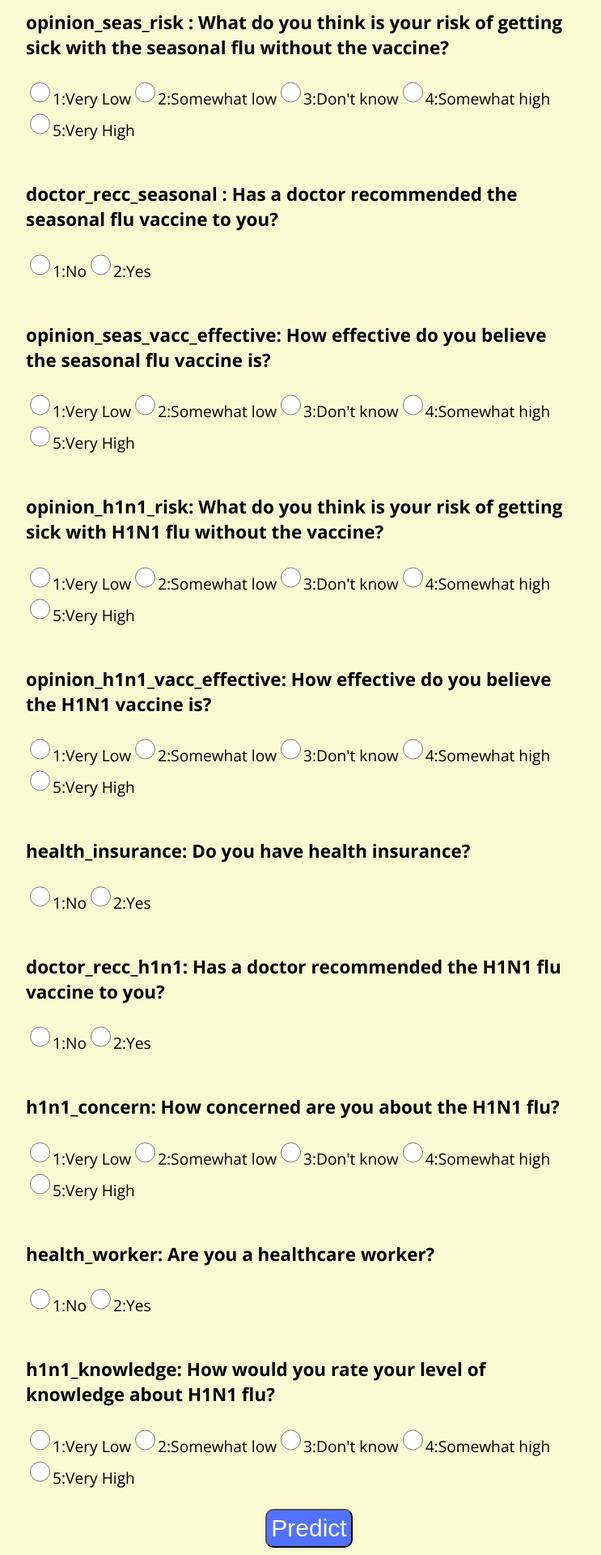
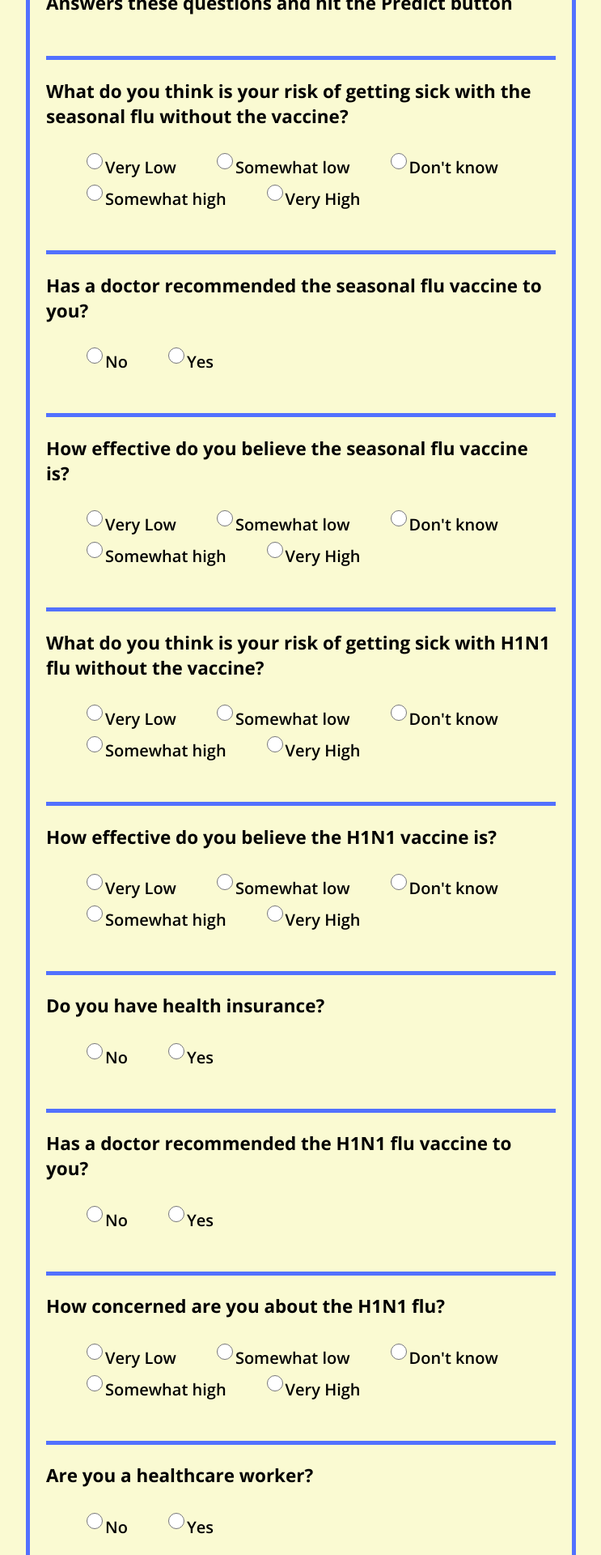
Before and after one commit to sarthakmishraa/fluence, a React (Create React App) app: page /model1 in a window 1280 px wide. Shown: the part 320-2240 px from the top of the page at 81% size, without its empty margins (268-1011 px from the left). Built offline with nearby package versions, Linux system fonts and the light colour scheme.

Commit message:
improved UI

```diff
--- a/src/App.css
+++ b/src/App.css
@@ -109,7 +109,13 @@ code {
 }
 
 .RadioButton {
-    width: 25px;
+    width: 20px;
+    margin-left: 50px;
+}
+
+.RadioButtons {
+    font-size: 20px;
+    font-weight: 600;
 }
 
 /* About page styling */
@@ -158,10 +164,16 @@ code {
     margin-top: 50px;
     color: black;
     font-size: larger;
+
+    box-sizing: border-box;
+    padding: 30px 20px;
+    border: 5px solid #5271ff;
+    border-radius: 20px;
 }
 
 .ModelInput {
     margin-top: 50px;
+    border-top: 5px solid #5271ff;
 }
 
 .ModelInputs input {
@@ -176,7 +188,8 @@ code {
 }
 
 .ModelInputPredictButton {
-    margin-top: 25px;
+    margin-top: 50px;
+    margin-right: 100px;
     text-align: center;
 }
 
--- a/src/Model1.js
+++ b/src/Model1.js
@@ -102,89 +102,89 @@ function Model1() {
         <h3>Answers these questions and hit the Predict button</h3>
 
         <div className='ModelInput'>
-          <h3>opinion_seas_risk : What do you think is your risk of getting sick with the seasonal flu without the vaccine?</h3>
+          <h3>What do you think is your risk of getting sick with the seasonal flu without the vaccine?</h3>
           <div className='RadioButtons'>
-            <label><input className='RadioButton' type='radio' value = '1' name='opinion_seas_risk' onChange={(event) => onValueChange1(3, event)} checked={selectedOption1 === '1'}></input>1:Very Low</label>
+            <label><input className='RadioButton' type='radio' value = '1' name='opinion_seas_risk' onChange={(event) => onValueChange1(3, event)} checked={selectedOption1 === '1'}></input>Very Low</label>
 
-            <label><input className='RadioButton' type='radio' value = '2' name='opinion_seas_risk' onChange={(event) => onValueChange1(3, event)} checked={selectedOption1 === '2'}></input>2:Somewhat low</label>
+            <label><input className='RadioButton' type='radio' value = '2' name='opinion_seas_risk' onChange={(event) => onValueChange1(3, event)} checked={selectedOption1 === '2'}></input>Somewhat low</label>
 
-            <label><input className='RadioButton' type='radio' value = '3' name='opinion_seas_risk' onChange={(event) => onValueChange1(3, event)} checked={selectedOption1 === '3'}></input>3:Don't know</label>
+            <label><input className='RadioButton' type='radio' value = '3' name='opinion_seas_risk' onChange={(event) => onValueChange1(3, event)} checked={selectedOption1 === '3'}></input>Don't know</label>
 
-            <label><input className='RadioButton' type='radio' value = '4' name='opinion_seas_risk' onChange={(event) => onValueChange1(3, event)} checked={selectedOption1 === '4'}></input>4:Somewhat high</label>
+            <label><input className='RadioButton' type='radio' value = '4' name='opinion_seas_risk' onChange={(event) => onValueChange1(3, event)} checked={selectedOption1 === '4'}></input>Somewhat high</label>
 
-            <label><input className='RadioButton' type='radio' value = '5' name='opinion_seas_risk' onChange={(event) => onValueChange1(3, event)} checked={selectedOption1 === '5'}></input>5:Very High</label>
+            <label><input className='RadioButton' type='radio' value = '5' name='opinion_seas_risk' onChange={(event) => onValueChange1(3, event)} checked={selectedOption1 === '5'}></input>Very High</label>
           </div>
         </div>
 
         <div className='ModelInput'>
-          <h3>doctor_recc_seasonal : Has a doctor recommended the seasonal flu vaccine to you?</h3>
+          <h3>Has a doctor recommended the seasonal flu vaccine to you?</h3>
           <div className='RadioButtons'>
-            <label><input className='RadioButton' type='radio' value = '0' name='doctor_recc_seasonal' onChange={(event) => onValueChange2(4, event)} checked={selectedOption2 === '0'}></input>1:No</label>
+            <label><input className='RadioButton' type='radio' value = '0' name='doctor_recc_seasonal' onChange={(event) => onValueChange2(4, event)} checked={selectedOption2 === '0'}></input>No</label>
 
-            <label><input className='RadioButton' type='radio' value = '1' name='doctor_recc_seasonal' onChange={(event) => onValueChange2(4, event)} checked={selectedOption2 === '1'}></input>2:Yes</label>
+            <label><input className='RadioButton' type='radio' value = '1' name='doctor_recc_seasonal' onChange={(event) => onValueChange2(4, event)} checked={selectedOption2 === '1'}></input>Yes</label>
           </div>
         </div>
 
         <div className='ModelInput'>
-          <h3>opinion_seas_vacc_effective: How effective do you believe the seasonal flu vaccine is?</h3>
+          <h3>How effective do you believe the seasonal flu vaccine is?</h3>
           <div className='RadioButtons'>
-            <label><input className='RadioButton' type='radio' value = '1' name='opinion_seas_vacc_effective' onChange={(event) => onValueChange3(5, event)} checked={selectedOption3 === '1'}></input>1:Very Low</label>
+            <label><input className='RadioButton' type='radio' value = '1' name='opinion_seas_vacc_effective' onChange={(event) => onValueChange3(5, event)} checked={selectedOption3 === '1'}></input>Very Low</label>
 
-            <label><input className='RadioButton' type='radio' value = '2' name='opinion_seas_vacc_effective' onChange={(event) => onValueChange3(5, event)} checked={selectedOption3 === '2'}></input>2:Somewhat low</label>
+            <label><input className='RadioButton' type='radio' value = '2' name='opinion_seas_vacc_effective' onChange={(event) => onValueChange3(5, event)} checked={selectedOption3 === '2'}></input>Somewhat low</label>
 
-            <label><input className='RadioButton' type='radio' value = '3' name='opinion_seas_vacc_effective' onChange={(event) => onValueChange3(5, event)} checked={selectedOption3 === '3'}></input>3:Don't know</label>
+            <label><input className='RadioButton' type='radio' value = '3' name='opinion_seas_vacc_effective' onChange={(event) => onValueChange3(5, event)} checked={selectedOption3 === '3'}></input>Don't know</label>
 
-            <label><input className='RadioButton' type='radio' value = '4' name='opinion_seas_vacc_effective' onChange={(event) => onValueChange3(5, event)} checked={selectedOption3 === '4'}></input>4:Somewhat high</label>
+            <label><input className='RadioButton' type='radio' value = '4' name='opinion_seas_vacc_effective' onChange={(event) => onValueChange3(5, event)} checked={selectedOption3 === '4'}></input>Somewhat high</label>
 
-            <label><input className='RadioButton' type='radio' value = '5' name='opinion_seas_vacc_effective' onChange={(event) => onValueChange3(5, event)} checked={selectedOption3 === '5'}></input>5:Very High</label>
+            <label><input className='RadioButton' type='radio' value = '5' name='opinion_seas_vacc_effective' onChange={(event) => onValueChange3(5, event)} checked={selectedOption3 === '5'}></input>Very High</label>
           </div>
         </div>
 
         <div className='ModelInput'>
-          <h3>opinion_h1n1_risk: What do you think is your risk of getting sick with H1N1 flu without the vaccine?</h3>
+          <h3>What do you think is your risk of getting sick with H1N1 flu without the vaccine?</h3>
           <div className='RadioButtons'>
-            <label><input className='RadioButton' type='radio' value = '1' name='opinion_h1n1_risk' onChange={(event) => onValueChange4(1, event)} checked={selectedOption4 === '1'}></input>1:Very Low</label>
+            <label><input className='RadioButton' type='radio' value = '1' name='opinion_h1n1_risk' onChange={(event) => onValueChange4(1, event)} checked={selectedOption4 === '1'}></input>Very Low</label>
 
-            <label><input className='RadioButton' type='radio' value = '2' name='opinion_h1n1_risk' onChange={(event) => onValueChange4(1, event)} checked={selectedOption4 === '2'}></input>2:Somewhat low</label>
+            <label><input className='RadioButton' type='radio' value = '2' name='opinion_h1n1_risk' onChange={(event) => onValueChange4(1, event)} checked={selectedOption4 === '2'}></input>Somewhat low</label>
 
-            <label><input className='RadioButton' type='radio' value = '3' name='opinion_h1n1_risk' onChange={(event) => onValueChange4(1, event)} checked={selectedOption4 === '3'}></input>3:Don't know</label>
+            <label><input className='RadioButton' type='radio' value = '3' name='opinion_h1n1_risk' onChange={(event) => onValueChange4(1, event)} checked={selectedOption4 === '3'}></input>Don't know</label>
 
-            <label><input className='RadioButton' type='radio' value = '4' name='opinion_h1n1_risk' onChange={(event) => onValueChange4(1, event)} checked={selectedOption4 === '4'}></input>4:Somewhat high</label>
+            <label><input className='RadioButton' type='radio' value = '4' name='opinion_h1n1_risk' onChange={(event) => onValueChange4(1, event)} checked={selectedOption4 === '4'}></input>Somewhat high</label>
 
-            <label><input className='RadioButton' type='radio' value = '5' name='opinion_h1n1_risk' onChange={(event) => onValueChange4(1, event)} checked={selectedOption4 === '5'}></input>5:Very High</label>
+            <label><input className='RadioButton' type='radio' value = '5' name='opinion_h1n1_risk' onChange={(event) => onValueChange4(1, event)} checked={selectedOption4 === '5'}></input>Very High</label>
           </div>
         </div>
 
         <div className='ModelInput'>
-          <h3>opinion_h1n1_vacc_effective: How effective do you believe the H1N1 vaccine is?</h3>
+          <h3>How effective do you believe the H1N1 vaccine is?</h3>
           <div className='RadioButtons'>
-            <label><input className='RadioButton' type='radio' value = '1' name='opinion_h1n1_vacc_effective' onChange={(event) => onValueChange5(2, event)} checked={selectedOption5 === '1'}></input>1:Very Low</label>
+            <label><input className='RadioButton' type='radio' value = '1' name='opinion_h1n1_vacc_effective' onChange={(event) => onValueChange5(2, event)} checked={selectedOption5 === '1'}></input>Very Low</label>
 
-            <label><input className='RadioButton' type='radio' value = '2' name='opinion_h1n1_vacc_effective' onChange={(event) => onValueChange5(2, event)} checked={selectedOption5 === '2'}></input>2:Somewhat low</label>
+            <label><input className='RadioButton' type='radio' value = '2' name='opinion_h1n1_vacc_effective' onChange={(event) => onValueChange5(2, event)} checked={selectedOption5 === '2'}></input>Somewhat low</label>
 
-            <label><input className='RadioButton' type='radio' value = '3' name='opinion_h1n1_vacc_effective' onChange={(event) => onValueChange5(2, event)} checked={selectedOption5 === '3'}></input>3:Don't know</label>
+            <label><input className='RadioButton' type='radio' value = '3' name='opinion_h1n1_vacc_effective' onChange={(event) => onValueChange5(2, event)} checked={selectedOption5 === '3'}></input>Don't know</label>
 
-            <label><input className='RadioButton' type='radio' value = '4' name='opinion_h1n1_vacc_effective' onChange={(event) => onValueChange5(2, event)} checked={selectedOption5 === '4'}></input>4:Somewhat high</label>
+            <label><input className='RadioButton' type='radio' value = '4' name='opinion_h1n1_vacc_effective' onChange={(event) => onValueChange5(2, event)} checked={selectedOption5 === '4'}></input>Somewhat high</label>
 
-            <label><input className='RadioButton' type='radio' value = '5' name='opinion_h1n1_vacc_effective' onChange={(event) => onValueChange5(2, event)} checked={selectedOption5 === '5'}></input>5:Very High</label>
+            <label><input className='RadioButton' type='radio' value = '5' name='opinion_h1n1_vacc_effective' onChange={(event) => onValueChange5(2, event)} checked={selectedOption5 === '5'}></input>Very High</label>
           </div>
         </div>
 
         <div className='ModelInput'>
-          <h3>health_insurance: Do you have health insurance?</h3>
+          <h3>Do you have health insurance?</h3>
           <div className='RadioButtons'>
-            <label><input className='RadioButton' type='radio' value = '0' name='health_insurance' onChange={(event) => onValueChange6(8, event)} checked={selectedOption6 === '0'}></input>1:No</label>
+            <label><input className='RadioButton' type='radio' value = '0' name='health_insurance' onChange={(event) => onValueChange6(8, event)} checked={selectedOption6 === '0'}></input>No</label>
 
-            <label><input className='RadioButton' type='radio' value = '1' name='health_insurance' onChange={(event) => onValueChange6(8, event)} checked={selectedOption6 === '1'}></input>2:Yes</label>
+            <label><input className='RadioButton' type='radio' value = '1' name='health_insurance' onChange={(event) => onValueChange6(8, event)} checked={selectedOption6 === '1'}></input>Yes</label>
           </div>
         </div>
 
         <div className='ModelInput'>
-          <h3>doctor_recc_h1n1: Has a doctor recommended the H1N1 flu vaccine to you?</h3>
+          <h3>Has a doctor recommended the H1N1 flu vaccine to you?</h3>
           <div className='RadioButtons'>
-            <label><input className='RadioButton' type='radio' value = '0' name='doctor_recc_h1n1' onChange={(event) => onValueChange7(0, event)} checked={selectedOption7 === '0'}></input>1:No</label>
+            <label><input className='RadioButton' type='radio' value = '0' name='doctor_recc_h1n1' onChange={(event) => onValueChange7(0, event)} checked={selectedOption7 === '0'}></input>No</label>
 
-            <label><input className='RadioButton' type='radio' value = '1' name='doctor_recc_h1n1' onChange={(event) => onValueChange7(0, event)} checked={selectedOption7 === '1'}></input>2:Yes</label>
+            <label><input className='RadioButton' type='radio' value = '1' name='doctor_recc_h1n1' onChange={(event) => onValueChange7(0, event)} checked={selectedOption7 === '1'}></input>Yes</label>
           </div>
         </div>
 
@@ -194,26 +194,26 @@ function Model1() {
         </div> */}
 
         <div className='ModelInput'>
-          <h3>h1n1_concern: How concerned are you about the H1N1 flu?</h3>
+          <h3>How concerned are you about the H1N1 flu?</h3>
           <div className='RadioButtons'>
-            <label><input className='RadioButton' type='radio' value = '1' name='h1n1_concern' onChange={(event) => onValueChange8(7, event)} checked={selectedOption8 === '1'}></input>1:Very Low</label>
+            <label><input className='RadioButton' type='radio' value = '1' name='h1n1_concern' onChange={(event) => onValueChange8(7, event)} checked={selectedOption8 === '1'}></input>Very Low</label>
 
-            <label><input className='RadioButton' type='radio' value = '2' name='h1n1_concern' onChange={(event) => onValueChange8(7, event)} checked={selectedOption8 === '2'}></input>2:Somewhat low</label>
+            <label><input className='RadioButton' type='radio' value = '2' name='h1n1_concern' onChange={(event) => onValueChange8(7, event)} checked={selectedOption8 === '2'}></input>Somewhat low</label>
 
-            <label><input className='RadioButton' type='radio' value = '3' name='h1n1_concern' onChange={(event) => onValueChange8(7, event)} checked={selectedOption8 === '3'}></input>3:Don't know</label>
+            <label><input className='RadioButton' type='radio' value = '3' name='h1n1_concern' onChange={(event) => onValueChange8(7, event)} checked={selectedOption8 === '3'}></input>Don't know</label>
 
-            <label><input className='RadioButton' type='radio' value = '4' name='h1n1_concern' onChange={(event) => onValueChange8(7, event)} checked={selectedOption8 === '4'}></input>4:Somewhat high</label>
+            <label><input className='RadioButton' type='radio' value = '4' name='h1n1_concern' onChange={(event) => onValueChange8(7, event)} checked={selectedOption8 === '4'}></input>Somewhat high</label>
 
-            <label><input className='RadioButton' type='radio' value = '5' name='h1n1_concern' onChange={(event) => onValueChange8(7, event)} checked={selectedOption8 === '5'}></input>5:Very High</label>
+            <label><input className='RadioButton' type='radio' value = '5' name='h1n1_concern' onChange={(event) => onValueChange8(7, event)} checked={selectedOption8 === '5'}></input>Very High</label>
           </div>
         </div>
 
         <div className='ModelInput'>
-          <h3>health_worker: Are you a healthcare worker?</h3>
+          <h3>Are you a healthcare worker?</h3>
           <div className='RadioButtons'>
-            <label><input className='RadioButton' type='radio' value = '0' name='health_worker' onChange={(event) => onValueChange9(6, event)} checked={selectedOption9 === '0'}></input>1:No</label>
+            <label><input className='RadioButton' type='radio' value = '0' name='health_worker' onChange={(event) => onValueChange9(6, event)} checked={selectedOption9 === '0'}></input>No</label>
 
-            <label><input className='RadioButton' type='radio' value = '1' name='health_worker' onChange={(event) => onValueChange9(6, event)} checked={selectedOption9 === '1'}></input>2:Yes</label>
+            <label><input className='RadioButton' type='radio' value = '1' name='health_worker' onChange={(event) => onValueChange9(6, event)} checked={selectedOption9 === '1'}></input>Yes</label>
           </div>
         </div>
 
@@ -223,17 +223,17 @@ function Model1() {
         </div> */}
 
         <div className='ModelInput'>
-          <h3>h1n1_knowledge: How would you rate your level of knowledge about H1N1 flu?</h3>
+          <h3>How would you rate your level of knowledge about H1N1 flu?</h3>
           <div className='RadioButtons'>
-            <label><input className='RadioButton' type='radio' value = '1' name='h1n1_knowledge' onChange={(event) => onValueChange10(9, event)} checked={selectedOption10 === '1'}></input>1:Very Low</label>
+            <label><input className='RadioButton' type='radio' value = '1' name='h1n1_knowledge' onChange={(event) => onValueChange10(9, event)} checked={selectedOption10 === '1'}></input>Very Low</label>
 
-            <label><input className='RadioButton' type='radio' value = '2' name='h1n1_knowledge' onChange={(event) => onValueChange10(9, event)} checked={selectedOption10 === '2'}></input>2:Somewhat low</label>
+            <label><input className='RadioButton' type='radio' value = '2' name='h1n1_knowledge' onChange={(event) => onValueChange10(9, event)} checked={selectedOption10 === '2'}></input>Somewhat low</label>
 
-            <label><input className='RadioButton' type='radio' value = '3' name='h1n1_knowledge' onChange={(event) => onValueChange10(9, event)} checked={selectedOption10 === '3'}></input>3:Don't know</label>
+            <label><input className='RadioButton' type='radio' value = '3' name='h1n1_knowledge' onChange={(event) => onValueChange10(9, event)} checked={selectedOption10 === '3'}></input>Don't know</label>
 
-            <label><input className='RadioButton' type='radio' value = '4' name='h1n1_knowledge' onChange={(event) => onValueChange10(9, event)} checked={selectedOption10 === '4'}></input>4:Somewhat high</label>
+            <label><input className='RadioButton' type='radio' value = '4' name='h1n1_knowledge' onChange={(event) => onValueChange10(9, event)} checked={selectedOption10 === '4'}></input>Somewhat high</label>
 
-            <label><input className='RadioButton' type='radio' value = '5' name='h1n1_knowledge' onChange={(event) => onValueChange10(9, event)} checked={selectedOption10 === '5'}></input>5:Very High</label>
+            <label><input className='RadioButton' type='radio' value = '5' name='h1n1_knowledge' onChange={(event) => onValueChange10(9, event)} checked={selectedOption10 === '5'}></input>Very High</label>
           </div>
         </div>
 
```
